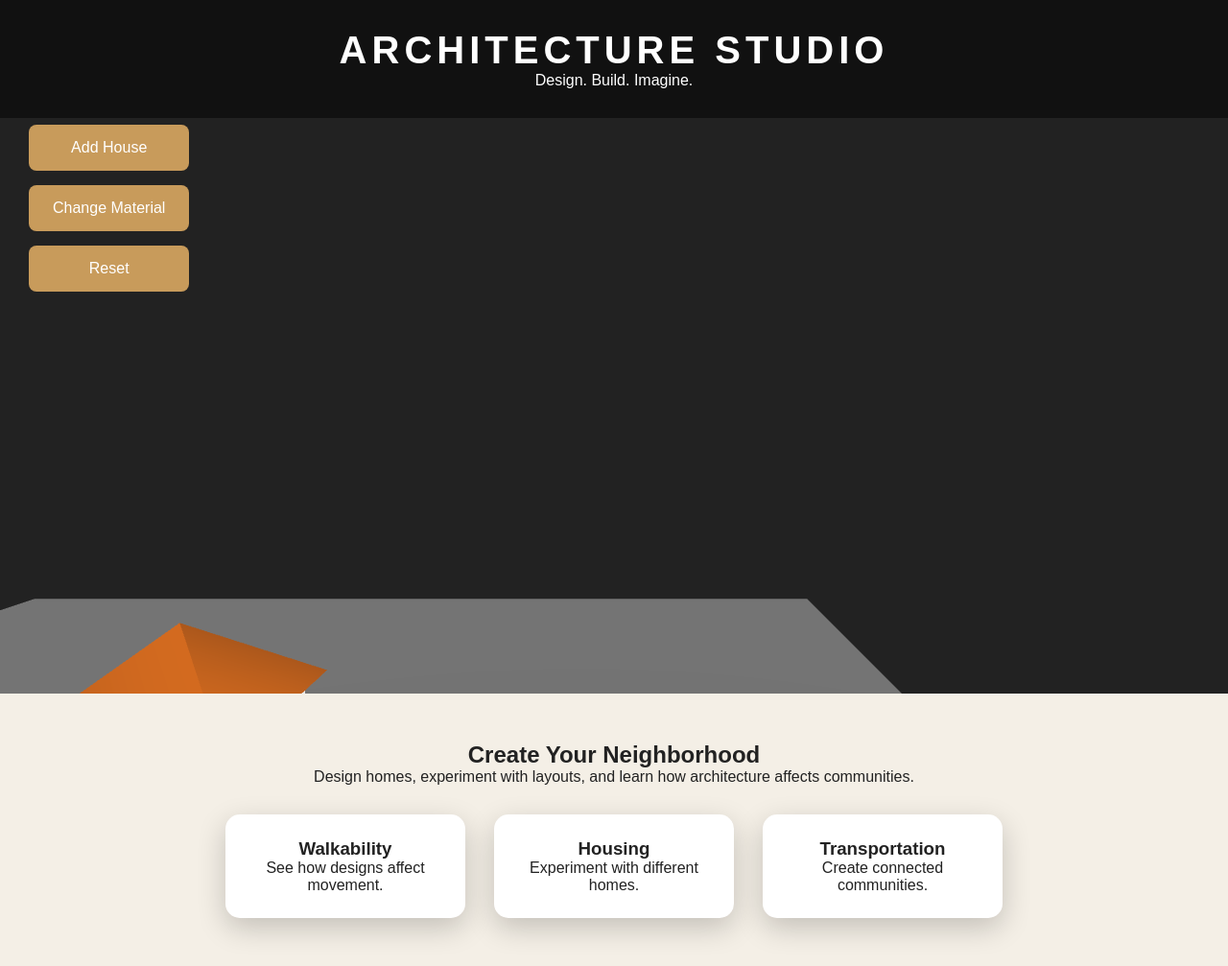
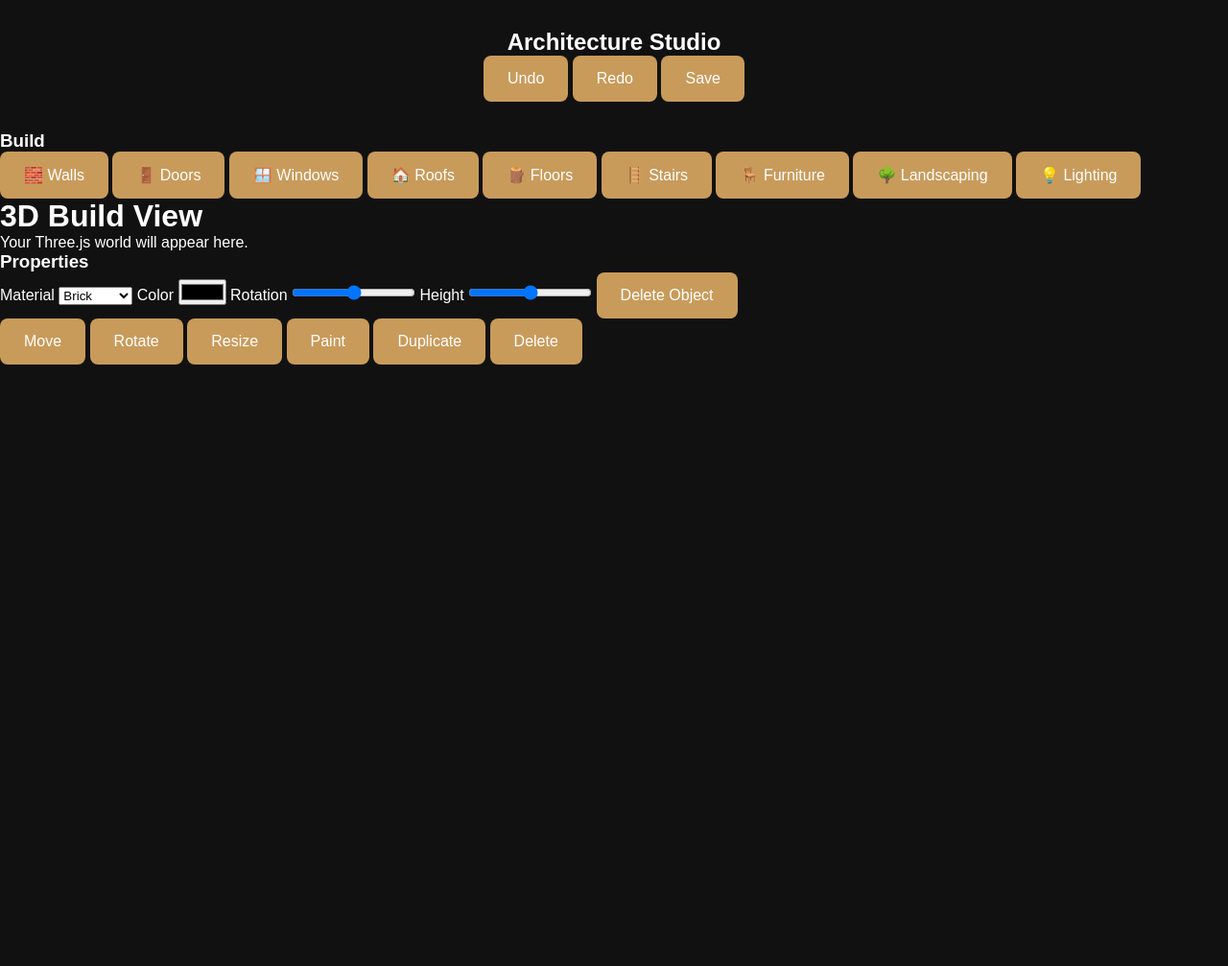
Before and after one commit to TheYouthDispatch/architecture-studio, a plain HTML site: page index.html in a window 1280 px wide. Shown: the whole page at 96% size. After the commit the page ends 800 px from the top, so only its background shows below. Drawn offline with nearby package versions, Linux system fonts and the light colour scheme; animation ran at ten frames a second.

Commit message:
Add Google Fonts and restructure HTML layout

```diff
--- a/index.html
+++ b/index.html
@@ -9,84 +9,159 @@
 
 <link rel="stylesheet" href="style.css">
 
+<link rel="preconnect" href="https://fonts.googleapis.com">
+<link rel="preconnect" href="https://fonts.gstatic.com" crossorigin>
+
+<link href="https://fonts.googleapis.com/css2?family=Inter:wght@300;400;500;600;700&display=swap" rel="stylesheet">
+
 </head>
-
 
 <body>
 
+<!-- TOP BAR -->
+
 <header>
 
-<h1>ARCHITECTURE STUDIO</h1>
+<div class="logo">
 
-<p>Design. Build. Imagine.</p>
+<h2>Architecture Studio</h2>
+
+</div>
+
+<div class="top-buttons">
+
+<button>Undo</button>
+
+<button>Redo</button>
+
+<button class="gold">Save</button>
+
+</div>
 
 </header>
 
 
 
-<div class="toolbar">
 
-<button onclick="addHouse()">
-Add House
+
+<!-- MAIN -->
+
+<div class="container">
+
+
+
+
+<!-- LEFT TOOLBAR -->
+
+<aside class="sidebar">
+
+<h3>Build</h3>
+
+<button>🧱 Walls</button>
+
+<button>🚪 Doors</button>
+
+<button>🪟 Windows</button>
+
+<button>🏠 Roofs</button>
+
+<button>🪵 Floors</button>
+
+<button>🪜 Stairs</button>
+
+<button>🪑 Furniture</button>
+
+<button>🌳 Landscaping</button>
+
+<button>💡 Lighting</button>
+
+</aside>
+
+
+
+
+
+<!-- 3D BUILD AREA -->
+
+<main class="viewport">
+
+<div class="grid">
+
+<h1>3D Build View</h1>
+
+<p>Your Three.js world will appear here.</p>
+
+</div>
+
+</main>
+
+
+
+
+
+<!-- RIGHT PANEL -->
+
+<aside class="properties">
+
+<h3>Properties</h3>
+
+<label>Material</label>
+
+<select>
+
+<option>Brick</option>
+
+<option>Concrete</option>
+
+<option>Wood</option>
+
+<option>Glass</option>
+
+</select>
+
+<label>Color</label>
+
+<input type="color">
+
+<label>Rotation</label>
+
+<input type="range">
+
+<label>Height</label>
+
+<input type="range">
+
+<button class="delete">
+
+Delete Object
+
 </button>
 
-<button onclick="changeMaterial()">
-Change Material
-</button>
-
-<button onclick="resetScene()">
-Reset
-</button>
-
+</aside>
 
 </div>
 
 
 
-<div id="scene"></div>
 
 
+<!-- BOTTOM BAR -->
 
-<section class="info">
+<footer>
 
-<h2>Create Your Neighborhood</h2>
+<button>Move</button>
 
-<p>
-Design homes, experiment with layouts,
-and learn how architecture affects communities.
-</p>
+<button>Rotate</button>
 
+<button>Resize</button>
 
-<div class="cards">
+<button>Paint</button>
 
-<div>
-<h3>Walkability</h3>
-<p>See how designs affect movement.</p>
-</div>
+<button>Duplicate</button>
 
+<button>Delete</button>
 
-<div>
-<h3>Housing</h3>
-<p>Experiment with different homes.</p>
-</div>
-
-
-<div>
-<h3>Transportation</h3>
-<p>Create connected communities.</p>
-</div>
-
-</div>
-
-</section>
-
-
-
-
-<script src="https://cdnjs.cloudflare.com/ajax/libs/three.js/r128/three.min.js"></script>
-
-<script src="script.js"></script>
-
+</footer>
 
 </body>
 </html>
```
